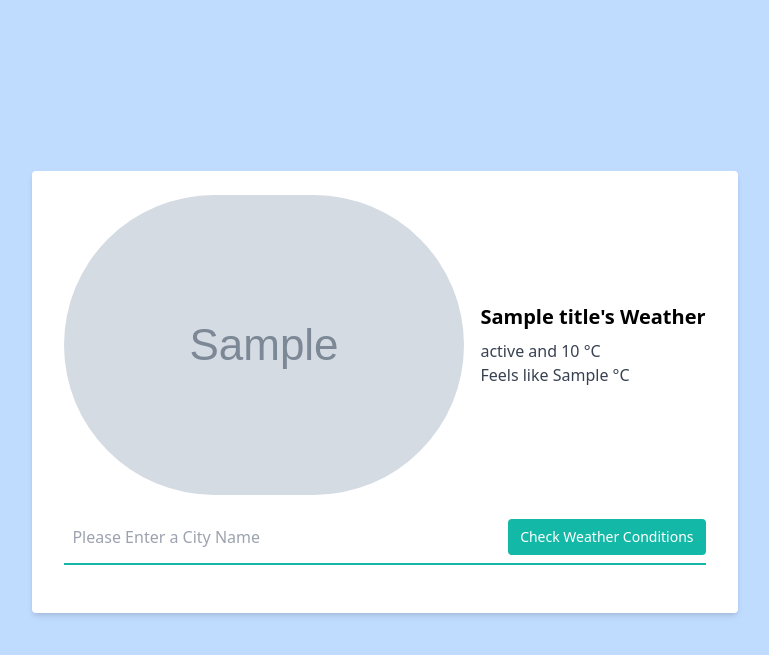
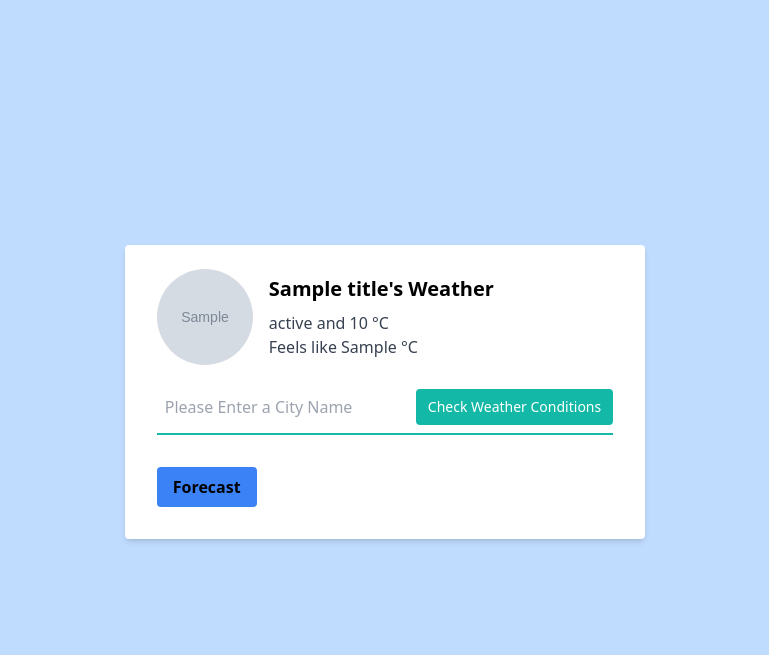
Before and after one commit to andy-rose08/python_flask_weather_app, a Flask app: template templates/weather.html in a window 1280 px wide. Shown: the top 655 px of the page, without its empty margins (255-1024 px from the left). Run offline with Flask 3, Linux system fonts and the light colour scheme; the template is opened without the code that fills it: most values are stand-ins (such as "Sample title", 1, 10 or a date in 2020); grey boxes marked "Sample" are stand-in pictures.

Commit message:
minor changes and styling

```diff
--- a/server.py
+++ b/server.py
@@ -1,5 +1,6 @@
+from math import ceil
 from flask import Flask, render_template, request
-from weather import get_current_weather, get_location, get_forecast as get_weather_forecast, get_alerts
+from weather import get_current_weather, get_location, get_forecast as get_weather_forecast
 from flask_frozen import Freezer
 from waitress import serve
 import sys
@@ -31,6 +32,7 @@ def get_weather():
         icon_code=icon_url,
     )
 
+
 @app.route("/forecast")
 def get_forecast():
     city = request.args.get("city")
@@ -39,28 +41,28 @@ def get_forecast():
     forecast_data = get_weather_forecast(city)
     if not forecast_data["cod"] == "200":
         return render_template("city404.html")
+
+    # Divide the forecast into pages of 5 items each
+    forecast = forecast_data["list"]
+    forecasts_per_page = 5
+    pages = [forecast[i:i + forecasts_per_page] for i in range(0, len(forecast), forecasts_per_page)]
+    total_pages = ceil(len(forecast) / forecasts_per_page)
+
+    page = request.args.get('page', 1, type=int)
+    if page > total_pages:
+        page = total_pages
+    elif page < 1:
+        page = 1
+
     return render_template(
         "forecast.html",
         title=forecast_data["city"]["name"],
-        forecast=forecast_data["list"],
+        forecast=pages[page - 1],
+        total_pages=total_pages,
+        current_page=page,
     )
 
-@app.route("/alerts")
-def get_alerts_route():
-    city = request.args.get("city")
-    if city is None or not bool(city.strip()):
-        city = "San Jose"
-    location_data = get_location(city)
-    lat = location_data["coord"]["lat"]
-    lon = location_data["coord"]["lon"]
-    alert_data = get_alerts(lat, lon)
-    if not alert_data["cod"] == "200":
-        return render_template("city404.html")
-    return render_template(
-        "alerts.html",
-        title=alert_data["city"]["name"],
-        alerts=alert_data["alerts"],
-    )
+
 
 if __name__ == "__main__":
     if len(sys.argv) > 1 and sys.argv[1] == "build":
--- a/static/css/styles.css
+++ b/static/css/styles.css
@@ -44,7 +44,7 @@ html,
   -moz-tab-size: 4;
   /* 3 */
   -o-tab-size: 4;
-  tab-size: 4;
+     tab-size: 4;
   /* 3 */
   font-family: ui-sans-serif, system-ui, sans-serif, "Apple Color Emoji", "Segoe UI Emoji", "Segoe UI Symbol", "Noto Color Emoji";
   /* 4 */
@@ -89,7 +89,7 @@ Add the correct text decoration in Chrome, Edge, and Safari.
 
 abbr:where([title]) {
   -webkit-text-decoration: underline dotted;
-  text-decoration: underline dotted;
+          text-decoration: underline dotted;
 }
 
 /*
@@ -569,20 +569,24 @@ video {
   margin-right: 0.75rem;
 }
 
+.mt-4 {
+  margin-top: 1rem;
+}
+
 .flex {
   display: flex;
 }
 
-.h-5 {
-  height: 1.25rem;
+.h-20 {
+  height: 5rem;
 }
 
 .min-h-screen {
   min-height: 100vh;
 }
 
-.w-5 {
-  width: 1.25rem;
+.w-20 {
+  width: 5rem;
 }
 
 .w-full {
@@ -597,10 +601,14 @@ video {
   flex-shrink: 0;
 }
 
+.cursor-not-allowed {
+  cursor: not-allowed;
+}
+
 .appearance-none {
   -webkit-appearance: none;
-  -moz-appearance: none;
-  appearance: none;
+     -moz-appearance: none;
+          appearance: none;
 }
 
 .flex-col {
@@ -613,6 +621,10 @@ video {
 
 .justify-center {
   justify-content: center;
+}
+
+.justify-between {
+  justify-content: space-between;
 }
 
 .rounded {
@@ -649,6 +661,21 @@ video {
   background-color: rgb(191 219 254 / var(--tw-bg-opacity));
 }
 
+.bg-blue-300 {
+  --tw-bg-opacity: 1;
+  background-color: rgb(147 197 253 / var(--tw-bg-opacity));
+}
+
+.bg-blue-500 {
+  --tw-bg-opacity: 1;
+  background-color: rgb(59 130 246 / var(--tw-bg-opacity));
+}
+
+.bg-blue-600 {
+  --tw-bg-opacity: 1;
+  background-color: rgb(37 99 235 / var(--tw-bg-opacity));
+}
+
 .bg-teal-500 {
   --tw-bg-opacity: 1;
   background-color: rgb(20 184 166 / var(--tw-bg-opacity));
@@ -665,12 +692,17 @@ video {
 
 .object-cover {
   -o-object-fit: cover;
-  object-fit: cover;
+     object-fit: cover;
 }
 
 .px-2 {
   padding-left: 0.5rem;
   padding-right: 0.5rem;
+}
+
+.px-4 {
+  padding-left: 1rem;
+  padding-right: 1rem;
 }
 
 .px-8 {
@@ -723,6 +755,11 @@ video {
   line-height: 1.25;
 }
 
+.text-black {
+  --tw-text-opacity: 1;
+  color: rgb(0 0 0 / var(--tw-text-opacity));
+}
+
 .text-gray-700 {
   --tw-text-opacity: 1;
   color: rgb(55 65 81 / var(--tw-text-opacity));
@@ -738,6 +775,10 @@ video {
   color: rgb(255 255 255 / var(--tw-text-opacity));
 }
 
+.opacity-50 {
+  opacity: 0.5;
+}
+
 .shadow-md {
   --tw-shadow: 0 4px 6px -1px rgb(0 0 0 / 0.1), 0 2px 4px -2px rgb(0 0 0 / 0.1);
   --tw-shadow-colored: 0 4px 6px -1px var(--tw-shadow-color), 0 2px 4px -2px var(--tw-shadow-color);
@@ -749,6 +790,11 @@ video {
   border-color: rgb(15 118 110 / var(--tw-border-opacity));
 }
 
+.hover\:bg-blue-700:hover {
+  --tw-bg-opacity: 1;
+  background-color: rgb(29 78 216 / var(--tw-bg-opacity));
+}
+
 .hover\:bg-teal-700:hover {
   --tw-bg-opacity: 1;
   background-color: rgb(15 118 110 / var(--tw-bg-opacity));
@@ -758,3 +804,13 @@ video {
   outline: 2px solid transparent;
   outline-offset: 2px;
 }
+
+@media (min-width: 768px) {
+  .md\:h-24 {
+    height: 6rem;
+  }
+
+  .md\:w-24 {
+    width: 6rem;
+  }
+}
--- a/tailwind.config.js
+++ b/tailwind.config.js
@@ -1,6 +1,6 @@
 /** @type {import('tailwindcss').Config} */
 module.exports = {
-  content: ["templates/*.html", "static/css/**/*.css"],
+  content: ["./templates/**/*.html", "./static/css/**/*.css"],
   theme: {
     extend: {},
   },
--- a/templates/weather.html
+++ b/templates/weather.html
@@ -4,45 +4,28 @@
     <meta charset="UTF-8" />
     <meta name="viewport" content="width=device-width, initial-scale=1.0" />
     <title>{{title}} Weather</title>
-    <link
-      href="{{url_for('static',filename='css/styles.css')}}"
-      rel="stylesheet"
-    />
+    <link href="{{url_for('static',filename='css/styles.css')}}" rel="stylesheet" />
   </head>
-  <body
-    class="bg-blue-200 min-h-screen flex flex-col items-center justify-center"
-  >
+  <body class="bg-blue-200 min-h-screen flex flex-col items-center justify-center">
     <div class="bg-white shadow-md rounded px-8 pt-6 pb-8 mb-4 flex flex-col">
       <div class="mb-4 flex items-center">
-        <img
-          src="{{ icon_code }}"
-          alt="{{ title }}"
-          class="w-20 h-20 md:w-24 md:h-24 object-cover rounded-full"
-        />
+        <img src="{{ icon_code }}" alt="{{ title }}" class="w-20 h-20 md:w-24 md:h-24 object-cover rounded-full" />
         <div class="ml-4">
           <h1 class="font-bold text-xl mb-2">{{title}}'s Weather</h1>
           <p class="text-gray-700 text-base">{{status}} and {{temp}} °C</p>
           <p class="text-gray-700 text-base">Feels like {{feels_like}} °C</p>
         </div>
       </div>
-
       <form action="/weather" class="mb-4">
         <div class="flex items-center border-b border-b-2 border-teal-500 py-2">
-          <input
-            class="appearance-none bg-transparent border-none w-full text-gray-700 mr-3 py-1 px-2 leading-tight focus:outline-none"
-            type="text"
-            name="city"
-            placeholder="Please Enter a City Name"
-            id="city"
-          />
-          <button
-            class="flex-shrink-0 bg-teal-500 hover:bg-teal-700 border-teal-500 hover:border-teal-700 text-sm border-4 text-white py-1 px-2 rounded"
-            type="submit"
-          >
-            Check Weather Conditions
-          </button>
+          <input class="appearance-none bg-transparent border-none w-full text-gray-700 mr-3 py-1 px-2 leading-tight focus:outline-none" type="text" name="city" placeholder="Please Enter a City Name" id="city" />
+          <button class="flex-shrink-0 bg-teal-500 hover:bg-teal-700 border-teal-500 hover:border-teal-700 text-sm border-4 text-white py-1 px-2 rounded" type="submit">Check Weather Conditions</button>
         </div>
       </form>
+      <div class="flex justify-between mt-4">
+        <a href="{{ url_for('get_forecast', city=title) }}" class="bg-blue-500 hover:bg-blue-700 text-black font-bold py-2 px-4 rounded">Forecast</a>
+
+      </div>
     </div>
   </body>
 </html>
```
Also changed, not shown: templates/forecast.html (+47 -1 lines), weather.py (+3 -4 lines), 1 other file.
